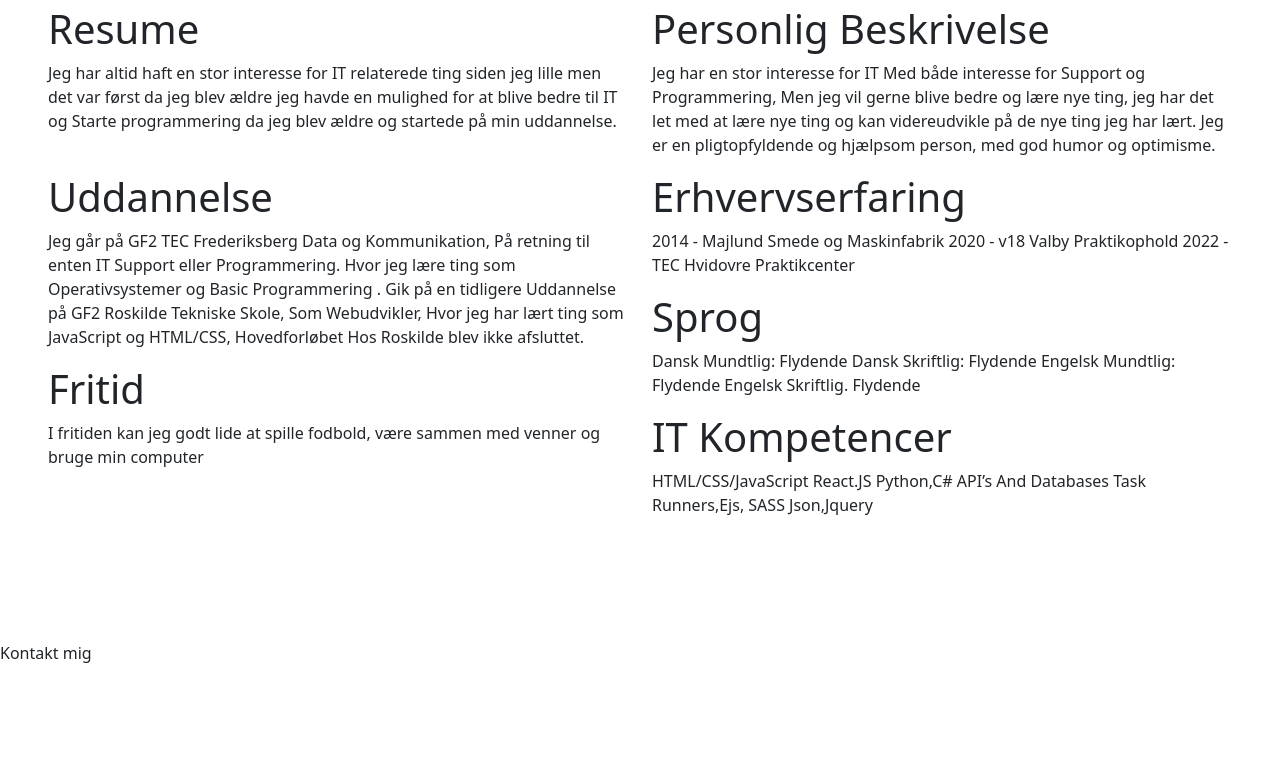
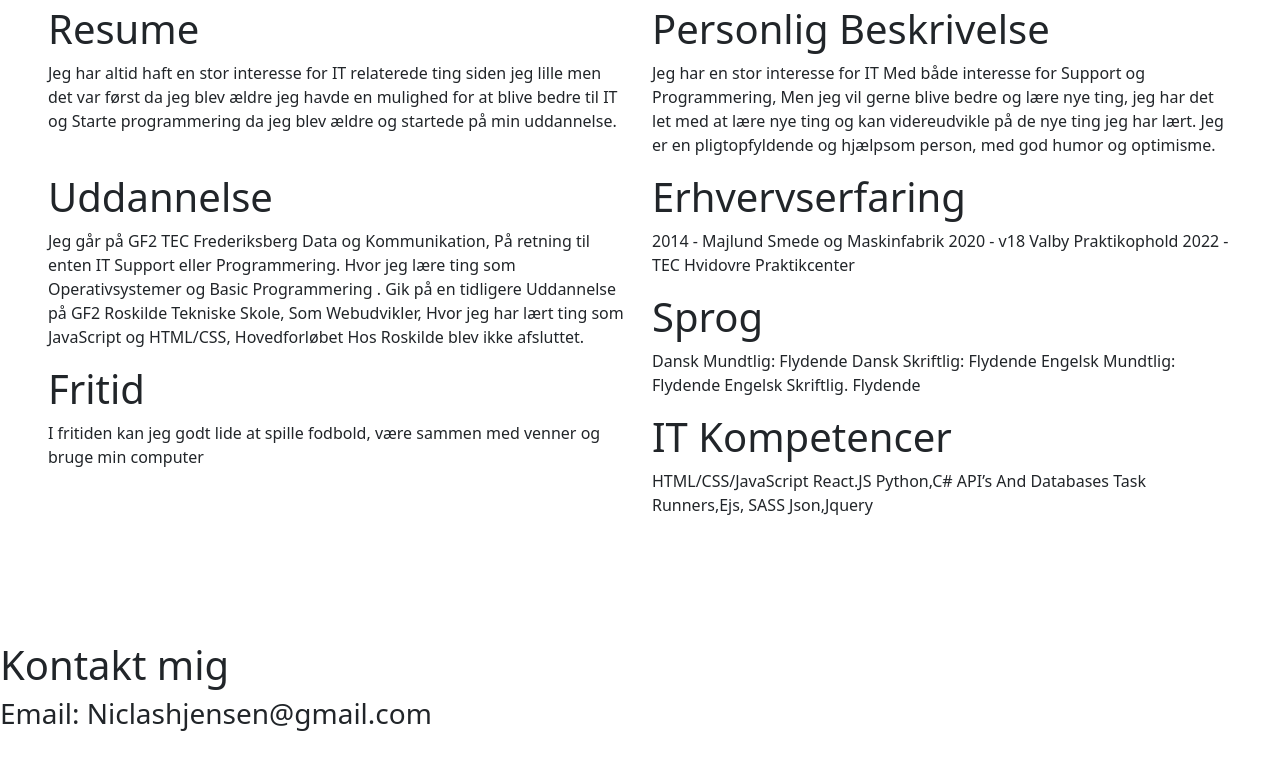
Before and after one commit to NiclasWinsAlways/NiclasWinsAlways.github.io, a plain HTML site: page Index.html in a window 1280 px wide. Shown: the part 1047-1816 px from the top of the page. Before the commit the page ends 1780 px from the top, so only its background shows below. Drawn offline with nearby package versions, Linux system fonts and the light colour scheme.

Commit message:
add contact

```diff
--- a/Index.html
+++ b/Index.html
@@ -121,8 +121,8 @@ rap.bundle.min.js"></script>
 </section>
 
 <section id="Contact">
-    <div>Kontakt mig</div>
-    <h1></h1>
+    <h1>Kontakt mig</h1>
+    <h3>Email: Niclashjensen@gmail.com</h1>
 </section>
 </body>
 </html>
```
